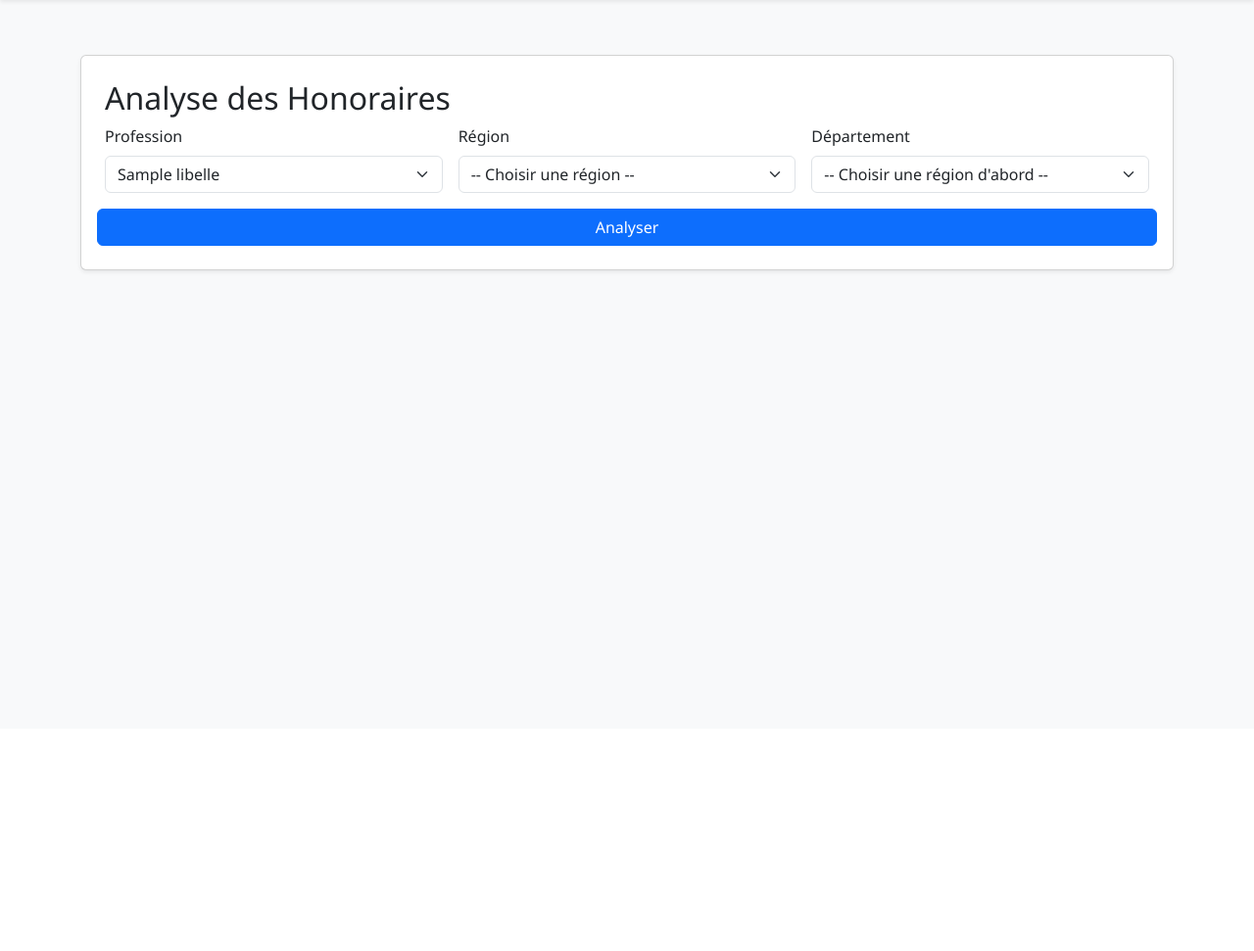
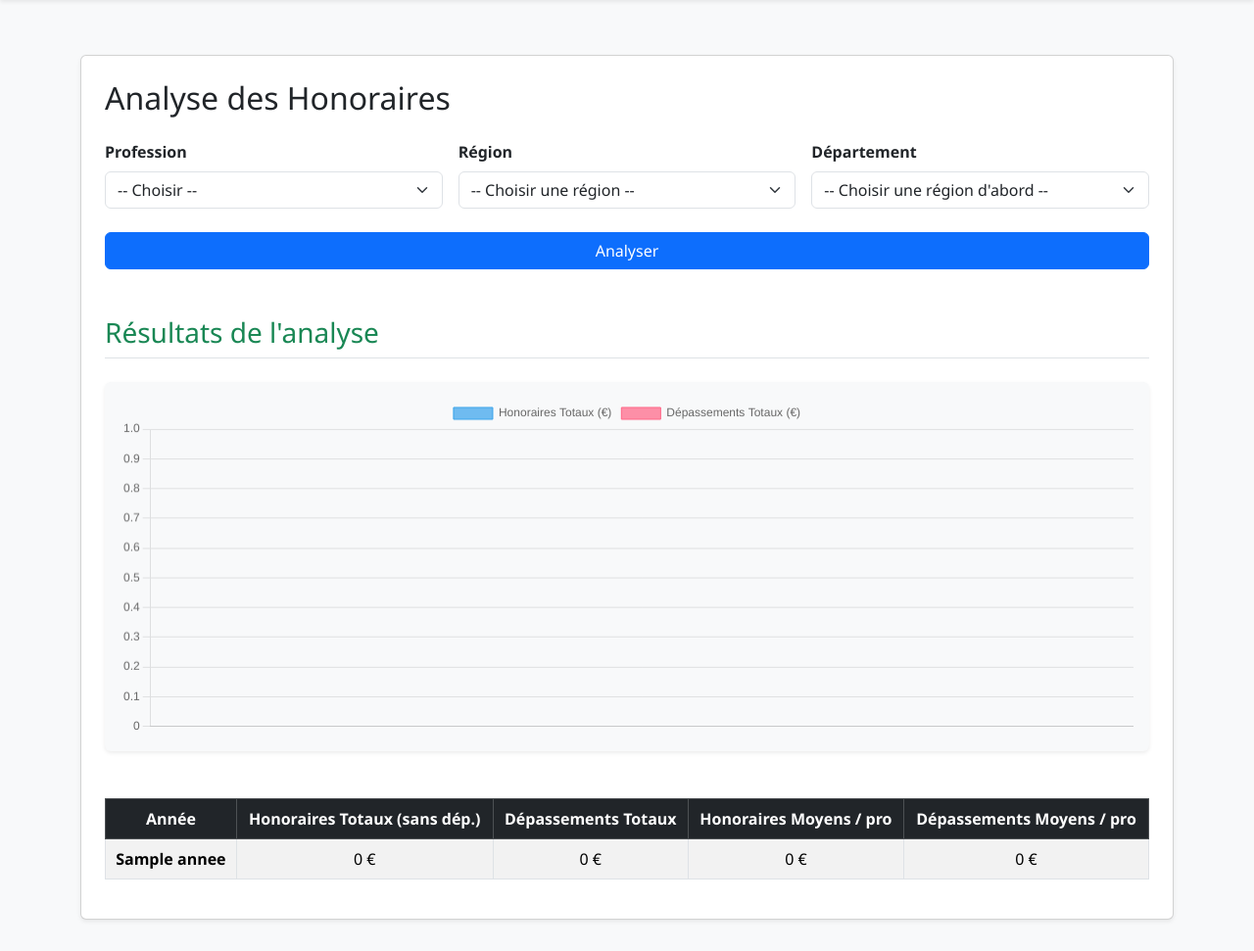
Before and after one commit to YanisAM07/SAE201, a Flask app: template templates/honoraires.html in a window 1280 px wide. Shown: the part 56-1027 px from the top of the page at 98% size. Before the commit the page ends 335 px from the top, so only its background shows below. Run offline with Flask 3, Linux system fonts and the light colour scheme; the template is opened without the code that fills it: most values are stand-ins (such as "Sample title", 1, 10 or a date in 2020).

Commit message:
Création honoraire

```diff
--- a/templates/honoraires.html
+++ b/templates/honoraires.html
@@ -1,33 +1,132 @@
 {% extends "base.html" %}
 
 {% block contenu %}
+<script src="https://cdn.jsdelivr.net/npm/chart.js"></script>
+
 <div class="card shadow-sm p-4">
-    <h2>Analyse des Honoraires</h2>
+    <h2 class="mb-4">Analyse des Honoraires</h2>
+
     <form action="{{ url_for('honoraires.index') }}" method="get" class="row g-3">
         <div class="col-md-4">
-            <label class="form-label">Profession</label>
+            <label class="form-label fw-bold">Profession</label>
             <select class="form-select" name="profession_id" required>
-                {% for p in professions %}<option value="{{ p.id }}">{{ p.libelle }}</option>{% endfor %}
+                <option value="">-- Choisir --</option>
+                {% for p in professions %}
+                    <option value="{{ p.id }}" {% if request.args.get('profession_id')|int == p.id %}selected{% endif %}>{{ p.libelle }}</option>
+                {% endfor %}
             </select>
         </div>
         <div class="col-md-4">
-            <label class="form-label">Région</label>
+            <label class="form-label fw-bold">Région</label>
             <select class="form-select" id="region" required>
                 <option value="">-- Choisir une région --</option>
                 {% for r in regions %}<option value="{{ r.id }}">{{ r.libelle }}</option>{% endfor %}
             </select>
         </div>
         <div class="col-md-4">
-            <label class="form-label">Département</label>
+            <label class="form-label fw-bold">Département</label>
             <select class="form-select" name="departement_id" id="departement" required>
                 <option value="">-- Choisir une région d'abord --</option>
             </select>
         </div>
-        <button type="submit" class="btn btn-primary">Analyser</button>
+        <div class="col-12 mt-4">
+            <button type="submit" class="btn btn-primary w-100">Analyser</button>
+        </div>
     </form>
+
+    {% if resultats %}
+    <div class="mt-5">
+        <h3 class="text-success border-bottom pb-2 mb-4">Résultats de l'analyse</h3>
+
+        <div class="card mb-5 shadow-sm border-0 bg-light">
+            <div class="card-body">
+                <canvas id="monGraphique" height="100"></canvas>
+            </div>
+        </div>
+
+        <script>
+            // Récupération des données depuis Python vers JavaScript via Jinja2
+            const rawData = {{ resultats | tojson }};
+
+            // Tri chronologique des années pour que le graphique soit bien ordonné de gauche à droite
+            const chartData = rawData.sort((a, b) => parseInt(a.annee) - parseInt(b.annee));
+
+            // Préparation des listes pour les axes (Labels = Années, Data = Montants)
+            const annees = chartData.map(d => d.annee || 'N/A');
+            const honoraires = chartData.map(d => d.hono_sans_depassement_totaux_integer || 0);
+            const depassements = chartData.map(d => d.depassements_totaux_integer || 0);
+
+            // Initialisation et configuration de Chart.js
+            const ctx = document.getElementById('monGraphique').getContext('2d');
+            new Chart(ctx, {
+                type: 'bar',
+                data: {
+                    labels: annees,
+                    datasets: [
+                        {
+                            label: 'Honoraires Totaux (€)',
+                            data: honoraires,
+                            backgroundColor: 'rgba(54, 162, 235, 0.7)',
+                            borderColor: 'rgba(54, 162, 235, 1)',
+                            borderWidth: 1,
+                            borderRadius: 4
+                        },
+                        {
+                            label: 'Dépassements Totaux (€)',
+                            data: depassements,
+                            backgroundColor: 'rgba(255, 99, 132, 0.7)',
+                            borderColor: 'rgba(255, 99, 132, 1)',
+                            borderWidth: 1,
+                            borderRadius: 4
+                        }
+                    ]
+                },
+                options: {
+                    responsive: true,
+                    plugins: {
+                        legend: { position: 'top' }
+                    },
+                    scales: {
+                        y: { beginAtZero: true }
+                    }
+                }
+            });
+        </script>
+
+        <div class="table-responsive">
+            <table class="table table-bordered table-striped table-hover text-center">
+                <thead class="table-dark">
+                    <tr>
+                        <th>Année</th>
+                        <th>Honoraires Totaux (sans dép.)</th>
+                        <th>Dépassements Totaux</th>
+                        <th>Honoraires Moyens / pro</th>
+                        <th>Dépassements Moyens / pro</th>
+                    </tr>
+                </thead>
+                <tbody>
+                    {% for r in resultats %}
+                    <tr>
+                        <td class="fw-bold">{{ r.annee | default('-', true) }}</td>
+
+                        <td>{{ r.hono_sans_depassement_totaux_integer | default('0', true) }} €</td>
+                        <td>{{ r.depassements_totaux_integer | default('0', true) }} €</td>
+
+                        <td>{{ r.hono_sans_depassement_moyens_integer | default('0', true) }} €</td>
+                        <td>{{ r.depassements_moyens_integer | default('0', true) }} €</td>
+                    </tr>
+                    {% endfor %}
+                </tbody>
+            </table>
+        </div>
+    </div>
+    {% elif request.args.get('profession_id') %}
+    <div class="alert alert-warning mt-4" role="alert">
+        ⚠️ Aucune donnée d'honoraires trouvée pour cette recherche précise sur le portail de l'Assurance Maladie.
+    </div>
+    {% endif %}
 </div>
 
-<script>const BASE_URL = "{{ BASE_URL }}";</script>
+<script>const BASE_URL = "";</script>
 <script src="{{ url_for('static', filename='js/cascade.js') }}"></script>
-
 {% endblock %}
```
Also changed, not shown: controllers/honoraires.py (+16 -4 lines), models/dimensions.py (+5 -7 lines), services/ameli_api.py (+6 -4 lines).
